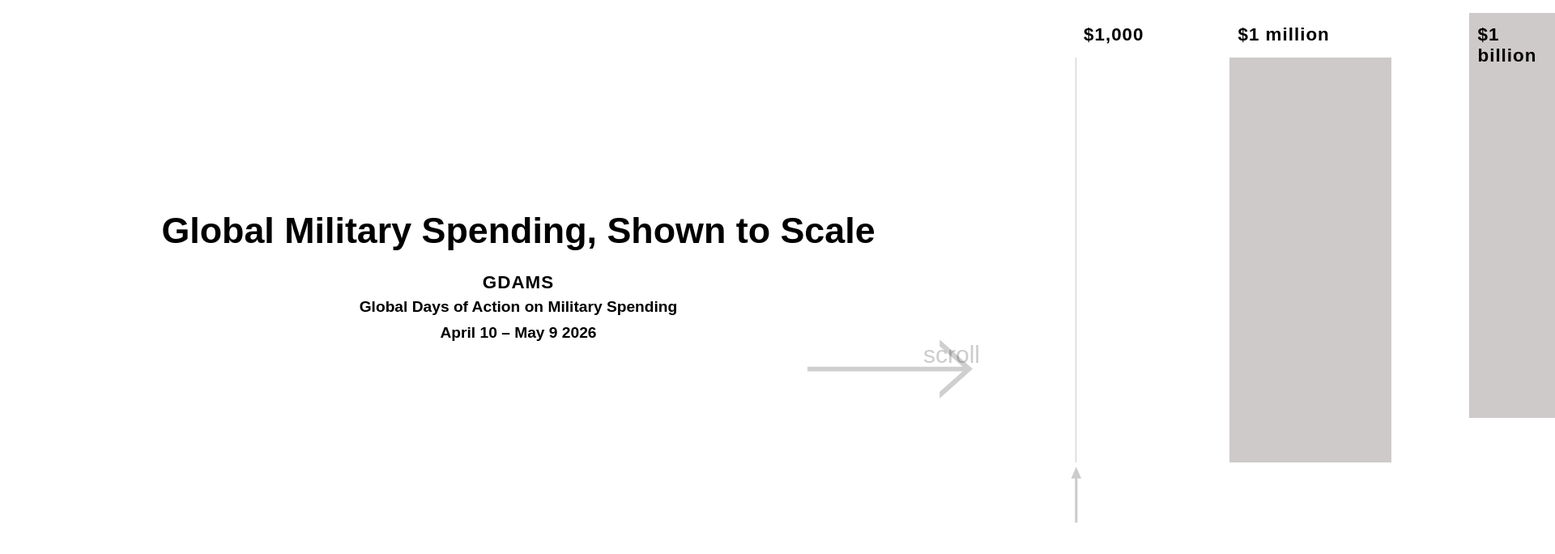
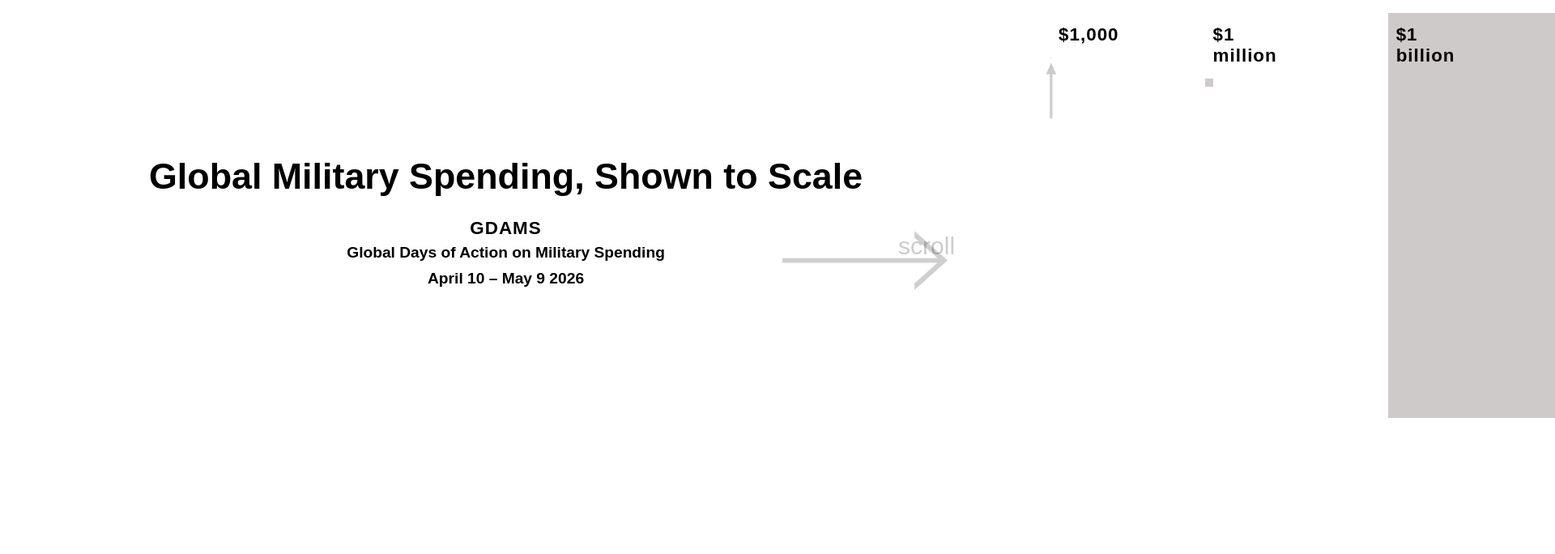
Before and after one commit to StopMilitarySpending/1-pixel-military-spending, a plain HTML site: page index.html in a window 1280 px wide. Shown: the top 684 px of the page at 81% size, 1920 px wide, since content can reach past the window. Drawn offline with Linux system fonts and the light colour scheme.

Commit message:
Adjust dimensions for scale examples in main.css

```diff
--- a/main.css
+++ b/main.css
@@ -121,13 +121,13 @@ h4 {
 /* Scale Examples */
 .one-thousand {
   width: 1px;
-  height: 500px;
+  height: 1px;
   background-color: #CFCACA;
 }
 
 .million .wealth {
-  width: 200px;
-  height: 500px;
+  width: 10px;
+  height: 10px;
   background-color: #CFCACA;
 }
 
```
